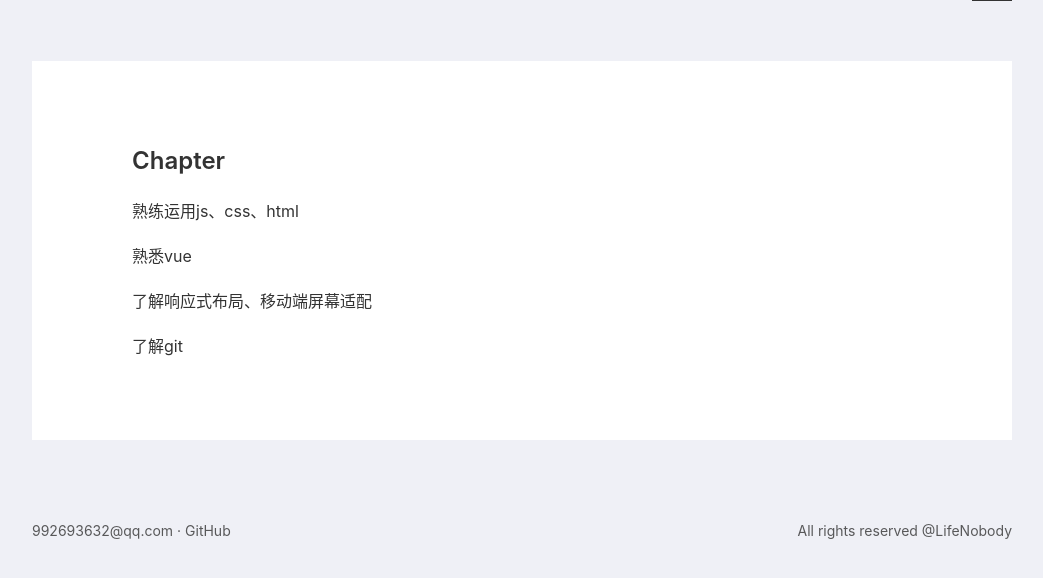
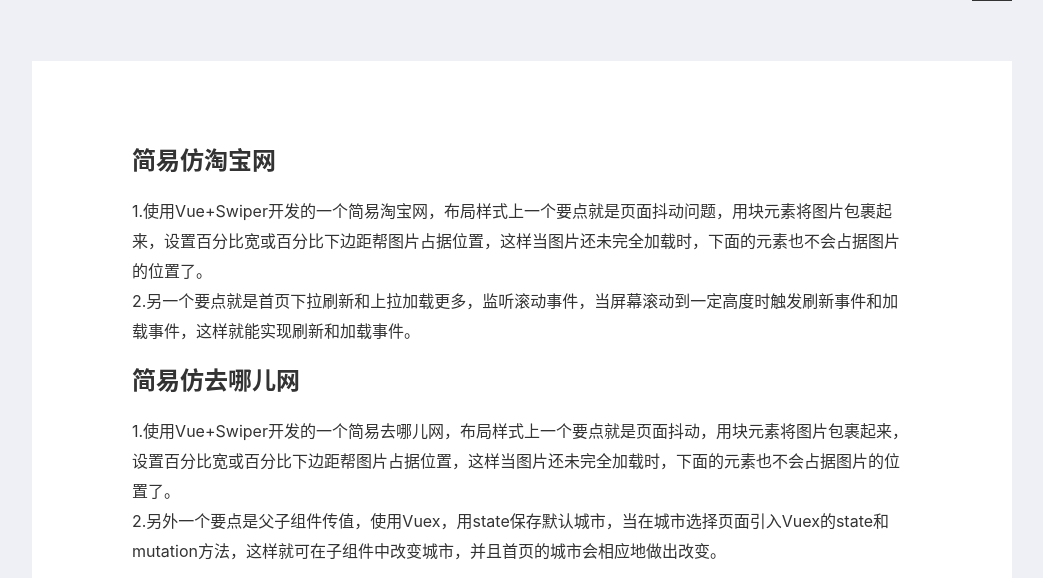
Before and after one commit to LifeNobody/LifeNobody.github.io, a plain HTML site: page about/index.html in a window 1280 px wide. Shown: the part 180-758 px from the top of the page, without its empty margins (118-1161 px from the left). Drawn offline with nearby package versions, Linux system fonts and the light colour scheme; a web font is replaced by a local one.

Commit message:
Site updated: 2020-06-25 19:08:20

```diff
--- a/about/index.html
+++ b/about/index.html
@@ -5,15 +5,17 @@
 
   <title>about | LifeNobody</title>
   <meta name="viewport" content="width=device-width, initial-scale=1, maximum-scale=1">
-  <meta name="description" content="Chapter熟练运用js、css、html 熟悉vue 了解响应式布局、移动端屏幕适配 了解git">
+  <meta name="description" content="简易仿淘宝网1.使用Vue+Swiper开发的一个简易淘宝网，布局样式上一个要点就是页面抖动问题，用块元素将图片包裹起来，设置百分比宽或百分比下边距帮图片占据位置，这样当图片还未完全加载时，下面的元素也不会占据图片的位置了。2.另一个要点就是首页下拉刷新和上拉加载更多，监听滚动事件，当屏幕滚动到一定高度时触发刷新事件和加载事件，这样就能实现刷新和加载事件。 简易仿去哪儿网1.使用Vue+Swipe">
 <meta property="og:type" content="website">
 <meta property="og:title" content="about">
 <meta property="og:url" content="http://yoursite.com/about/index.html">
 <meta property="og:site_name" content="LifeNobody">
-<meta property="og:description" content="Chapter熟练运用js、css、html 熟悉vue 了解响应式布局、移动端屏幕适配 了解git">
+<meta property="og:description" content="简易仿淘宝网1.使用Vue+Swiper开发的一个简易淘宝网，布局样式上一个要点就是页面抖动问题，用块元素将图片包裹起来，设置百分比宽或百分比下边距帮图片占据位置，这样当图片还未完全加载时，下面的元素也不会占据图片的位置了。2.另一个要点就是首页下拉刷新和上拉加载更多，监听滚动事件，当屏幕滚动到一定高度时触发刷新事件和加载事件，这样就能实现刷新和加载事件。 简易仿去哪儿网1.使用Vue+Swipe">
 <meta property="og:locale" content="zh_CN">
+<meta property="og:image" content="http://yoursite.com/about/index/%E5%8E%BB%E5%93%AA%E5%84%BF-%E9%A6%96%E9%A1%B5.png">
+<meta property="og:image" content="http://yoursite.com/about/index/%E5%8E%BB%E5%93%AA%E5%84%BF-%E5%9F%8E%E5%B8%82%E9%80%89%E6%8B%A9.png">
 <meta property="article:published_time" content="2020-06-22T07:18:58.000Z">
-<meta property="article:modified_time" content="2020-06-24T08:48:23.959Z">
+<meta property="article:modified_time" content="2020-06-25T10:50:24.103Z">
 <meta property="article:author" content="冯海争">
 <meta property="article:tag" content="前端">
 <meta property="article:tag" content="js">
@@ -33,6 +35,7 @@
 <meta property="article:tag" content="css3">
 <meta property="article:tag" content="用户体验">
 <meta name="twitter:card" content="summary">
+<meta name="twitter:image" content="http://yoursite.com/about/index/%E5%8E%BB%E5%93%AA%E5%84%BF-%E9%A6%96%E9%A1%B5.png">
 
   <link rel="stylesheet" href="//cdn.bootcss.com/highlight.js/9.2.0/styles/github.min.css">
   <script src="//cdn.bootcss.com/highlight.js/9.2.0/highlight.min.js"></script>
@@ -90,10 +93,9 @@
 </nav>
     <div id="main"><section class="article">
   <article class="content">
-    <h1 id="Chapter"><a href="#Chapter" class="headerlink" title="Chapter"></a>Chapter</h1><p>熟练运用js、css、html</p>
-<p>熟悉vue</p>
-<p>了解响应式布局、移动端屏幕适配</p>
-<p>了解git</p>
+    <h1 id="简易仿淘宝网"><a href="#简易仿淘宝网" class="headerlink" title="简易仿淘宝网"></a>简易仿淘宝网</h1><p>1.使用Vue+Swiper开发的一个简易淘宝网，布局样式上一个要点就是页面抖动问题，用块元素将图片包裹起来，设置百分比宽或百分比下边距帮图片占据位置，这样当图片还未完全加载时，下面的元素也不会占据图片的位置了。<br>2.另一个要点就是首页下拉刷新和上拉加载更多，监听滚动事件，当屏幕滚动到一定高度时触发刷新事件和加载事件，这样就能实现刷新和加载事件。</p>
+<h1 id="简易仿去哪儿网"><a href="#简易仿去哪儿网" class="headerlink" title="简易仿去哪儿网"></a>简易仿去哪儿网</h1><p>1.使用Vue+Swiper开发的一个简易去哪儿网，布局样式上一个要点就是页面抖动，用块元素将图片包裹起来，设置百分比宽或百分比下边距帮图片占据位置，这样当图片还未完全加载时，下面的元素也不会占据图片的位置了。<br>2.另外一个要点是父子组件传值，使用Vuex，用state保存默认城市，当在城市选择页面引入Vuex的state和mutation方法，这样就可在子组件中改变城市，并且首页的城市会相应地做出改变。</p>
+<p><img src="/about/index/%E5%8E%BB%E5%93%AA%E5%84%BF-%E9%A6%96%E9%A1%B5.png" alt> <img src="/about/index/%E5%8E%BB%E5%93%AA%E5%84%BF-%E5%9F%8E%E5%B8%82%E9%80%89%E6%8B%A9.png" alt></p>
 
   </article>
 </section></div>
--- a/content.json
+++ b/content.json
@@ -1 +1 @@
-{"meta":{"title":"LifeNobody","subtitle":"sub","description":"hehe","author":"冯海争","url":"http://yoursite.com","root":"/"},"pages":[{"title":"about","date":"2020-06-22T07:18:58.000Z","updated":"2020-06-24T08:48:23.959Z","comments":true,"path":"about/index.html","permalink":"http://yoursite.com/about/index.html","excerpt":"","text":"Chapter熟练运用js、css、html 熟悉vue 了解响应式布局、移动端屏幕适配 了解git"},{"title":"categories","date":"2020-06-22T07:18:27.000Z","updated":"2020-06-24T08:46:28.094Z","comments":true,"path":"categories/index.html","permalink":"http://yoursite.com/categories/index.html","excerpt":"","text":""},{"title":"tags","date":"2020-06-22T07:17:32.000Z","updated":"2020-06-22T07:18:12.153Z","comments":true,"path":"tags/index.html","permalink":"http://yoursite.com/tags/index.html","excerpt":"","text":""}],"posts":[{"title":"first","slug":"first","date":"2020-06-22T09:30:54.000Z","updated":"2020-06-24T08:54:33.344Z","comments":true,"path":"2020/06/22/first/","link":"","permalink":"http://yoursite.com/2020/06/22/first/","excerpt":"","text":"firstfirstfirstfirstfirstfirstfirstfirstfirst","categories":[],"tags":[]}],"categories":[],"tags":[]}
+{"meta":{"title":"LifeNobody","subtitle":"sub","description":"hehe","author":"冯海争","url":"http://yoursite.com","root":"/"},"pages":[{"title":"about","date":"2020-06-22T07:18:58.000Z","updated":"2020-06-25T10:50:24.103Z","comments":true,"path":"about/index.html","permalink":"http://yoursite.com/about/index.html","excerpt":"","text":"简易仿淘宝网1.使用Vue+Swiper开发的一个简易淘宝网，布局样式上一个要点就是页面抖动问题，用块元素将图片包裹起来，设置百分比宽或百分比下边距帮图片占据位置，这样当图片还未完全加载时，下面的元素也不会占据图片的位置了。2.另一个要点就是首页下拉刷新和上拉加载更多，监听滚动事件，当屏幕滚动到一定高度时触发刷新事件和加载事件，这样就能实现刷新和加载事件。 简易仿去哪儿网1.使用Vue+Swiper开发的一个简易去哪儿网，布局样式上一个要点就是页面抖动，用块元素将图片包裹起来，设置百分比宽或百分比下边距帮图片占据位置，这样当图片还未完全加载时，下面的元素也不会占据图片的位置了。2.另外一个要点是父子组件传值，使用Vuex，用state保存默认城市，当在城市选择页面引入Vuex的state和mutation方法，这样就可在子组件中改变城市，并且首页的城市会相应地做出改变。"},{"title":"categories","date":"2020-06-22T07:18:27.000Z","updated":"2020-06-24T08:46:28.094Z","comments":true,"path":"categories/index.html","permalink":"http://yoursite.com/categories/index.html","excerpt":"","text":""},{"title":"tags","date":"2020-06-22T07:17:32.000Z","updated":"2020-06-22T07:18:12.153Z","comments":true,"path":"tags/index.html","permalink":"http://yoursite.com/tags/index.html","excerpt":"","text":""}],"posts":[{"title":"first","slug":"first","date":"2020-06-22T09:30:54.000Z","updated":"2020-06-24T08:54:33.344Z","comments":true,"path":"2020/06/22/first/","link":"","permalink":"http://yoursite.com/2020/06/22/first/","excerpt":"","text":"firstfirstfirstfirstfirstfirstfirstfirstfirst","categories":[],"tags":[]}],"categories":[],"tags":[]}
```
Also changed, not shown: about/index/去哪儿-图片详情.png (added), about/index/去哪儿-城市选择.png (added), about/index/去哪儿-头部渐变.png (added), about/index/去哪儿-景点详情.png (added), about/index/去哪儿-首页.png (added), about/index/淘宝-下拉刷新.jpeg (added), about/index/淘宝-分类页.jpeg (added), about/index/淘宝-搜索页.jpeg (added), about/index/淘宝-首页.jpeg (added).
